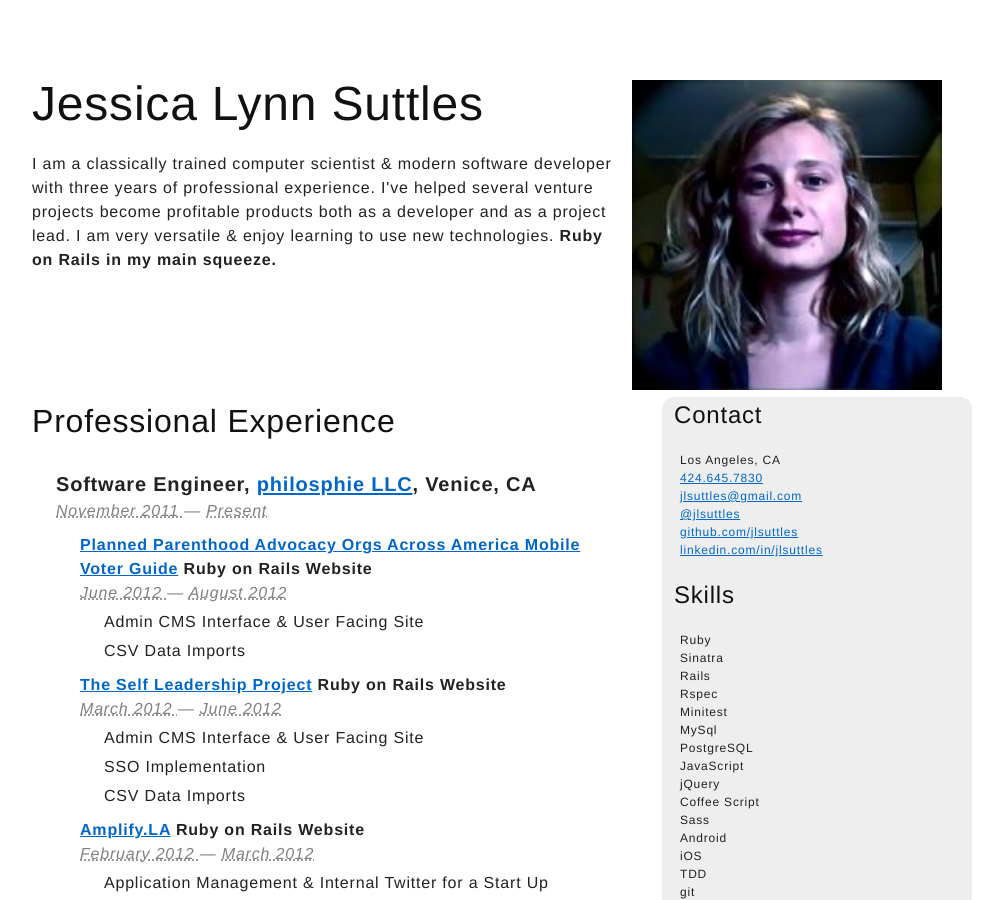
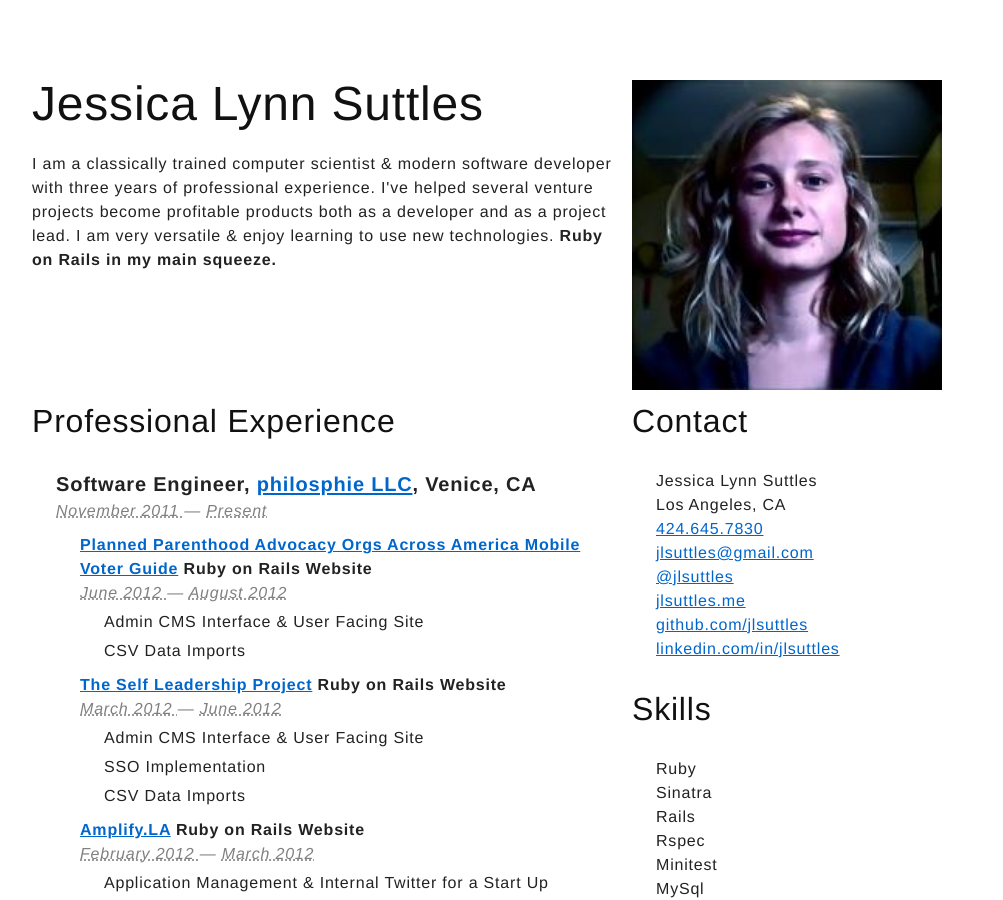
Before and after one commit to jlsuttles/jlsuttles, a Jekyll site: the page built from index.html, in a window 1280 px wide and 900 px high. Shown: the whole window, without its empty margins (133-1136 px from the left). Built offline with Jekyll 4.4.1, drawn with Linux system fonts in a browser that asks for light colours; Markdown is read by kramdown in place of the engine named in the settings.

Commit message:
removes sidebar styles

```diff
--- a/_layouts/default.html
+++ b/_layouts/default.html
@@ -31,7 +31,7 @@
       {% include experience.html %}
   	</div>
 
-  	<div class="span-8 sidebar">
+  	<div class="span-8">
       {% include contact.html %}
       {% include skills.html %}
       {% include education.html %}
```
